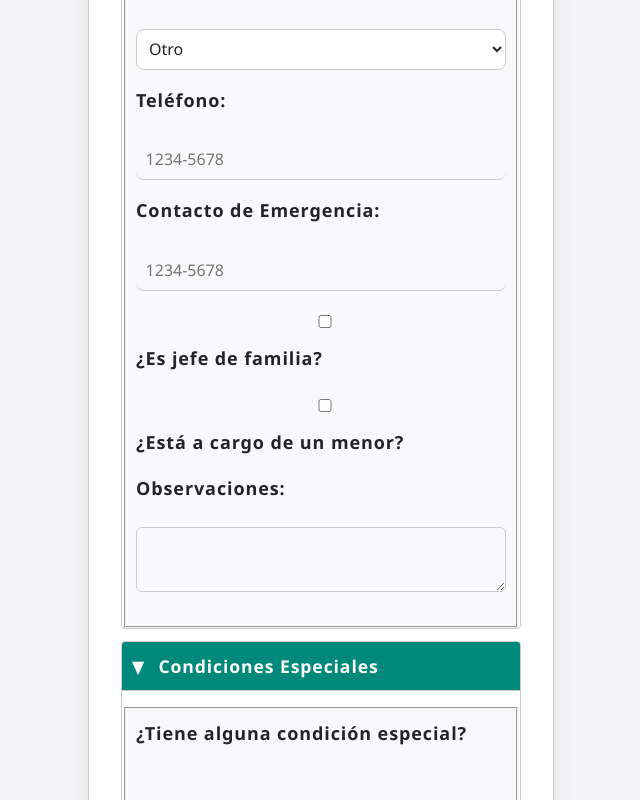
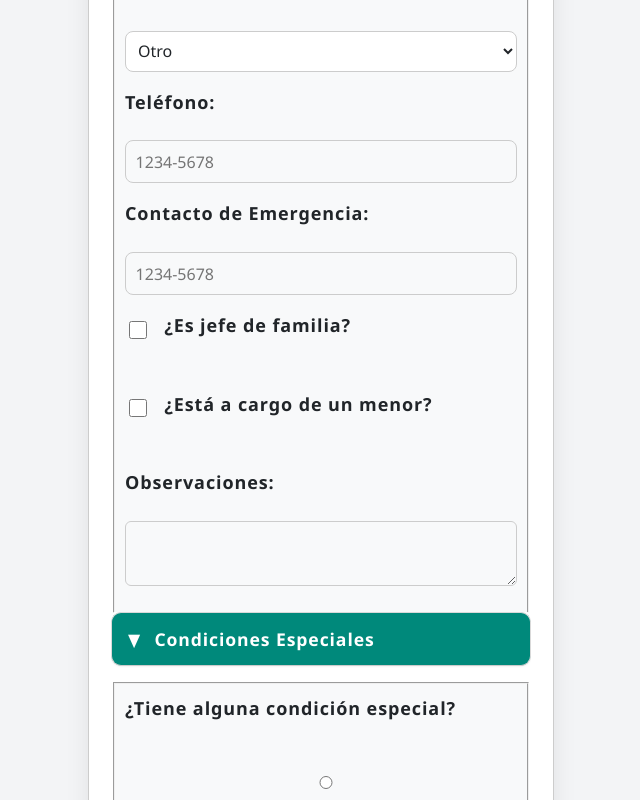
Before and after one commit to Derek-GB/IntegradorReact, a React (Vite) app: page /familiaFormulario.jsx in a window 1280 px wide. Shown: the part 1360-2160 px from the top of the page, without its empty margins (319-959 px from the left). Built offline with nearby package versions, Linux system fonts and the light colour scheme.

Commit message:
cambios css

```diff
--- a/src/components/familiaFormulario.jsx
+++ b/src/components/familiaFormulario.jsx
@@ -4,6 +4,7 @@ import FamiliaCondicionesEspeciales from "./FamiliaCondicionesEspeciales.jsx";
 import FamiliaCaracteristicasPoblacionales from "./FamiliaCaracteristicasPoblacionales.jsx";
 import FamiliaFirmaDigital from "./FamiliaFirmaDigital.jsx";
 import { personasAPI } from "../helpers/api";
+import "../styles/familiaFormulario.css";
 import "../styles/familiaFormulario.css";
 
 const FamiliaFormulario = () => {
--- a/src/styles/familiaFormulario.css
+++ b/src/styles/familiaFormulario.css
@@ -46,7 +46,7 @@
 .familiaFormulario input {
   margin-top: 0.4rem;
   padding: 0.6rem;
-  border: none;
+  border: 1px solid var;
   border-bottom: 1px solid var(--color-gris-borde); /* 👈 Línea inferior */
   font-size: 1rem;
   background: transparent;
@@ -104,3 +104,41 @@
   font-weight: 600;
   font-family: var(--fuente-principal);
 }
+
+.ficha-persona summary {
+
+  padding: 0.75rem 1rem;
+  border: 1px solid #d9d9d9;
+  border-radius: 10px;              /* Aquí controlás la redondez */
+  font-weight: 600;
+  font-size: 1.1rem;
+  margin-bottom: 1rem;
+  box-shadow: 0 1px 2px rgba(0, 0, 0, 0.05); /* Sombra suave opcional */
+}
+
+.ficha-persona details {
+  background-color: white;
+  border: none;
+  box-shadow: none;
+  padding: 1 px;
+  margin: -10px;
+}
+input[type="checkbox"] {
+  width: 18px;
+  height: 18px;
+  accent-color: #0d6efd;      /* Cambiá este color por uno institucional */
+  border-radius: 4px;         /* Opcional para esquinas suavizadas */
+}
+.checkbox-group {
+  display: flex;
+  align-items: center;     /* Alinea verticalmente el checkbox y el texto */
+  gap: 0.7rem;             /* Espacio horizontal entre el checkbox y el label */
+  margin-bottom: 2rem;
+}
+
+
+
+
+.ficha-persona legend {
+  display: none;
+}
```
